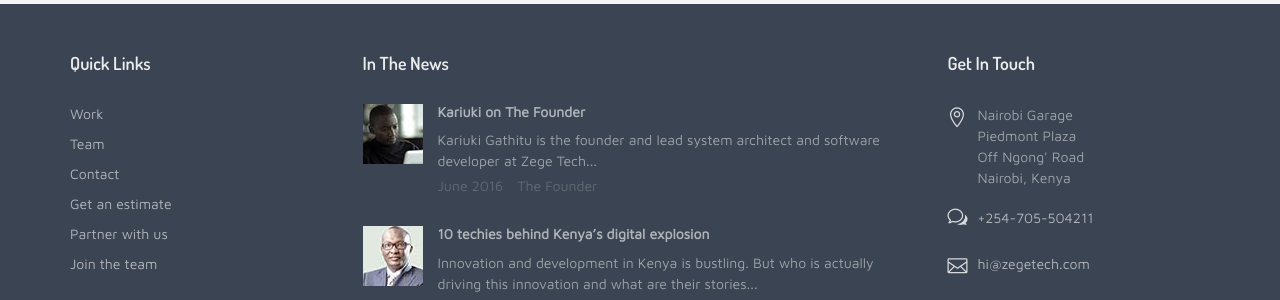
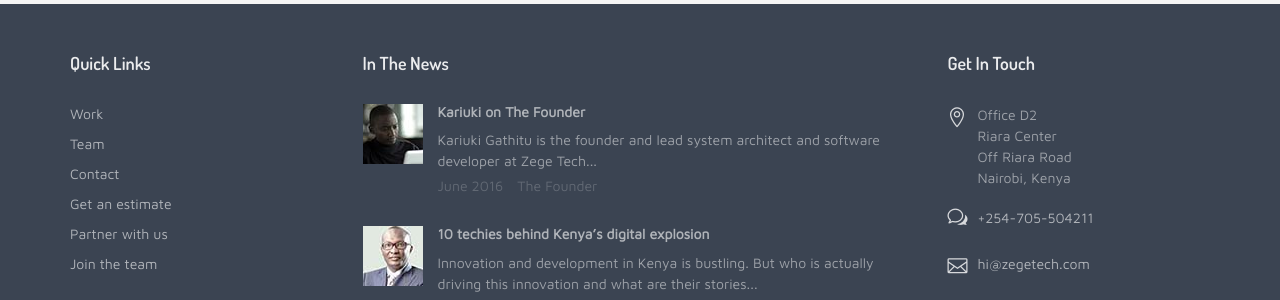
Before and after one commit to zegetech/zegetech.github.io, a Jekyll site: the page built from index.md, in a window 1280 px wide and 900 px high, scrolled down 4947 px. Shown: the part 414-714 px from the top of the window. Built offline with Jekyll 4.4.1, drawn with Linux system fonts in a browser that asks for light colours.

Commit message:
update address on footer

```diff
--- a/_includes/footer.html
+++ b/_includes/footer.html
@@ -57,9 +57,9 @@
               <p class="adr clearfix col-md-12 col-sm-4">
                 <span class="fs1" aria-hidden="true" data-icon="&#xe01d;"></span>
                 <span class="adr-group">
-                  <span class="street-address">Nairobi Garage</span><br />
-                  <span class="city">Piedmont Plaza</span><br />
-                  <span class="postal-code">Off Ngong' Road</span><br />
+                  <span class="street-address">Office D2</span><br />
+                  <span class="city">Riara Center</span><br />
+                  <span class="postal-code">Off Riara Road</span><br />
                   <span class="country-name">Nairobi, Kenya</span>
                 </span>
               </p>
```
Also changed, not shown: Gemfile.lock.
